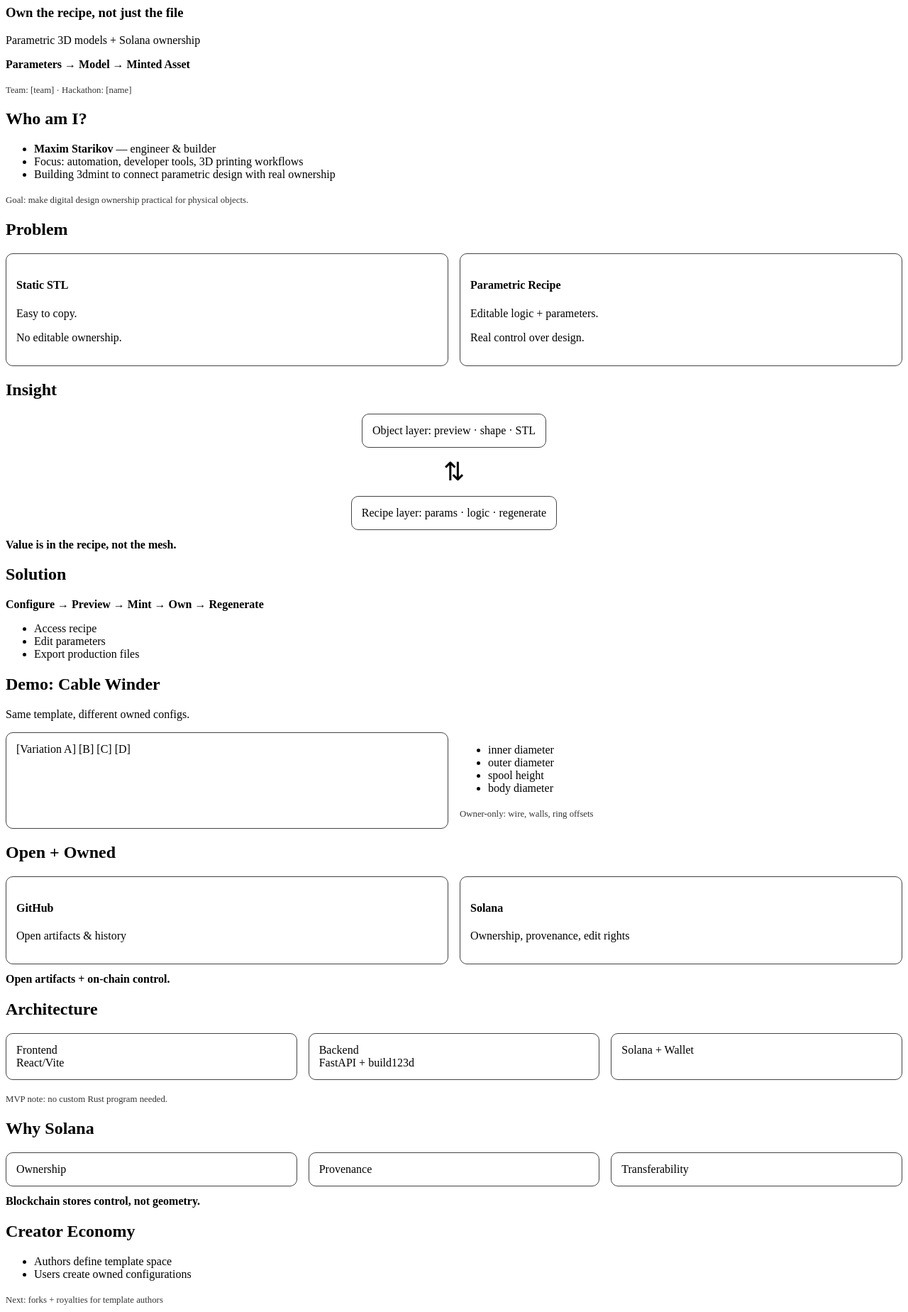
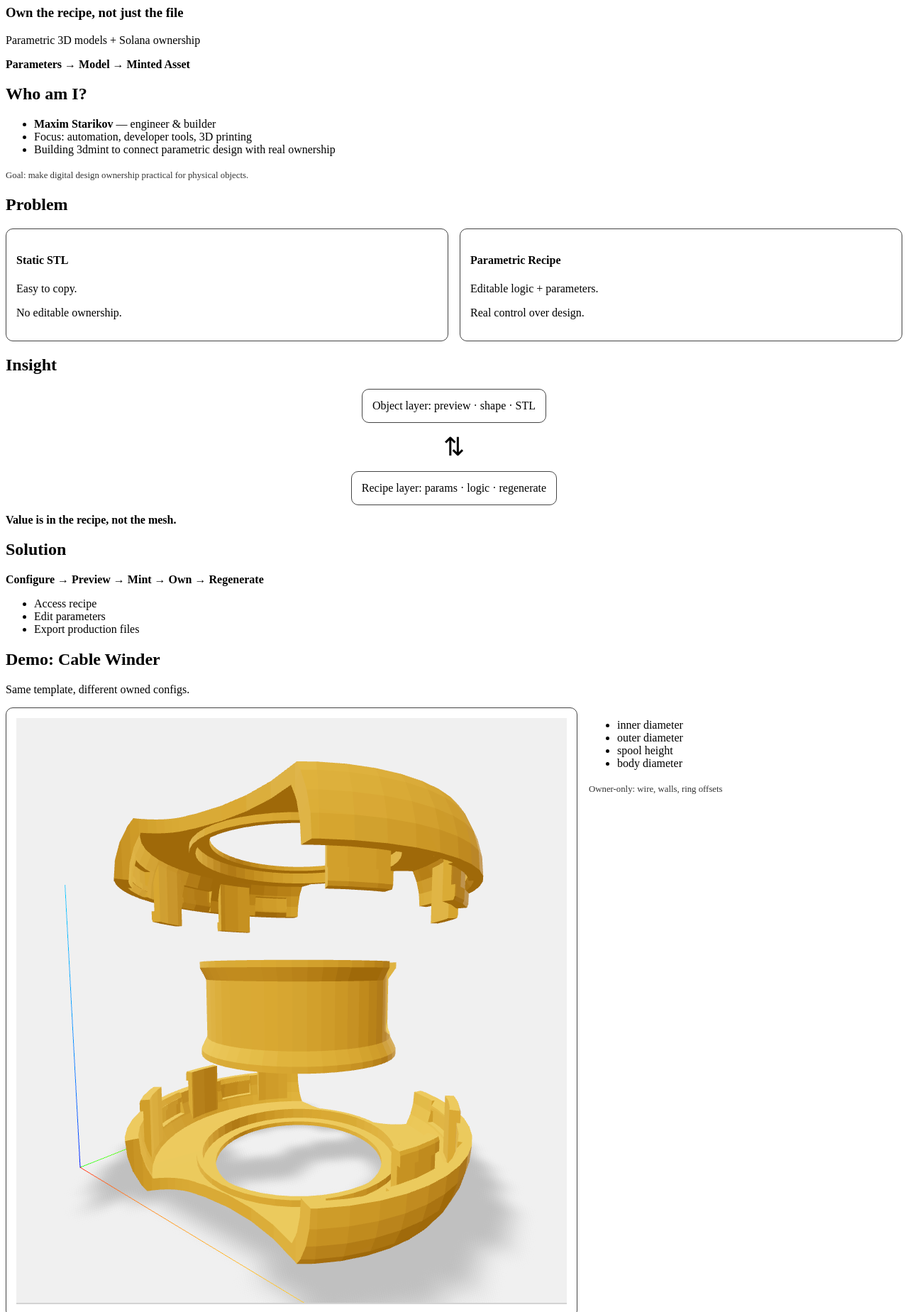
Before and after one commit to maxistar/paramint-slides, a website built with Vite: page index.html in a window 1280 px wide. Shown: the part 60-1909 px from the top of the page at 71% size. Built offline with nearby package versions, Linux system fonts and the light colour scheme; what reveal.js would draw is missing.

Commit message:
add features

```diff
--- a/index.html
+++ b/index.html
@@ -13,14 +13,13 @@
           <h3>Own the recipe, not just the file</h3>
           <p>Parametric 3D models + Solana ownership</p>
           <p class="flow">Parameters → Model → Minted Asset</p>
-          <p class="meta">Team: [team] · Hackathon: [name]</p>
         </section>
 
         <section>
           <h2>Who am I?</h2>
           <ul>
             <li><strong>Maxim Starikov</strong> — engineer & builder</li>
-            <li>Focus: automation, developer tools, 3D printing workflows</li>
+            <li>Focus: automation, developer tools, 3D printing</li>
             <li>Building 3dmint to connect parametric design with real ownership</li>
           </ul>
           <p class="meta">Goal: make digital design ownership practical for physical objects.</p>
@@ -66,7 +65,7 @@
           <h2>Demo: Cable Winder</h2>
           <p>Same template, different owned configs.</p>
           <div class="two-col">
-            <div class="box">[Variation A] [B] [C] [D]</div>
+            <div class="box"><img src="spull.png"></div>
             <div>
               <ul>
                 <li>inner diameter</li>
@@ -101,7 +100,6 @@
             <div class="box">Backend<br/>FastAPI + build123d</div>
             <div class="box">Solana + Wallet</div>
           </div>
-          <p class="meta">MVP note: no custom Rust program needed.</p>
         </section>
 
         <section>
@@ -131,7 +129,11 @@
             <li>Owned editable recipes</li>
           </ul>
           <h3>We tokenize the right to regenerate physical objects.</h3>
-          <p class="meta">Demo: [url] · GitHub: [url] · QR: [code]</p>
+          <p class="meta">Demo: https://dddmint.preloader.org · GitHub: https://github.com/maxistar/paramint-frontend</p>
+        </section>
+
+        <section>
+          <h2>Thanks!</h2>
         </section>
       </div>
     </div>
```
Also changed, not shown: spull.png (added), 2 other files.
